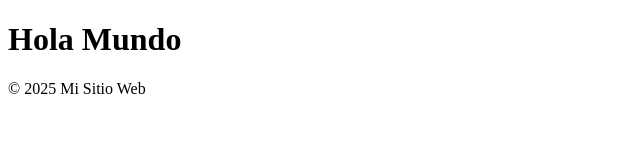
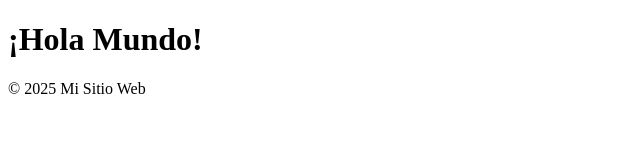
Before and after one commit to ltrujillodev/hd-semana-05-tarea, a plain HTML site: page index.html in a window 1280 px wide. Shown: the whole page, without its empty margins (0-640 px from the left). Drawn offline with Linux system fonts and the light colour scheme.

Commit message:
Se crea rama y se modifica contenido index.html

```diff
--- a/index.html
+++ b/index.html
@@ -6,7 +6,7 @@
     <title>S05 - Tarea</title>
   </head>
   <body>
-    <h1>Hola Mundo</h1>
+    <h1>¡Hola Mundo!</h1>
     <footer>© 2025 Mi Sitio Web</footer>
   </body>
 </html>
```
